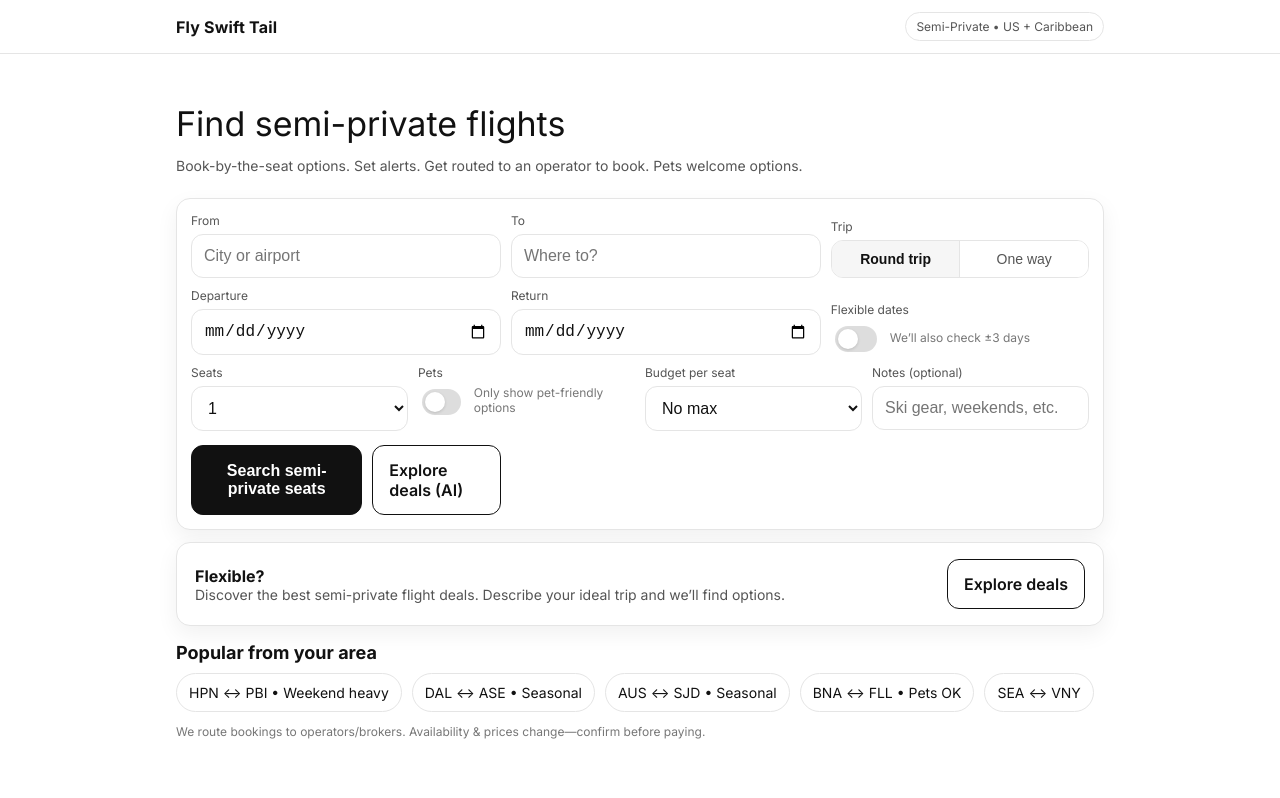
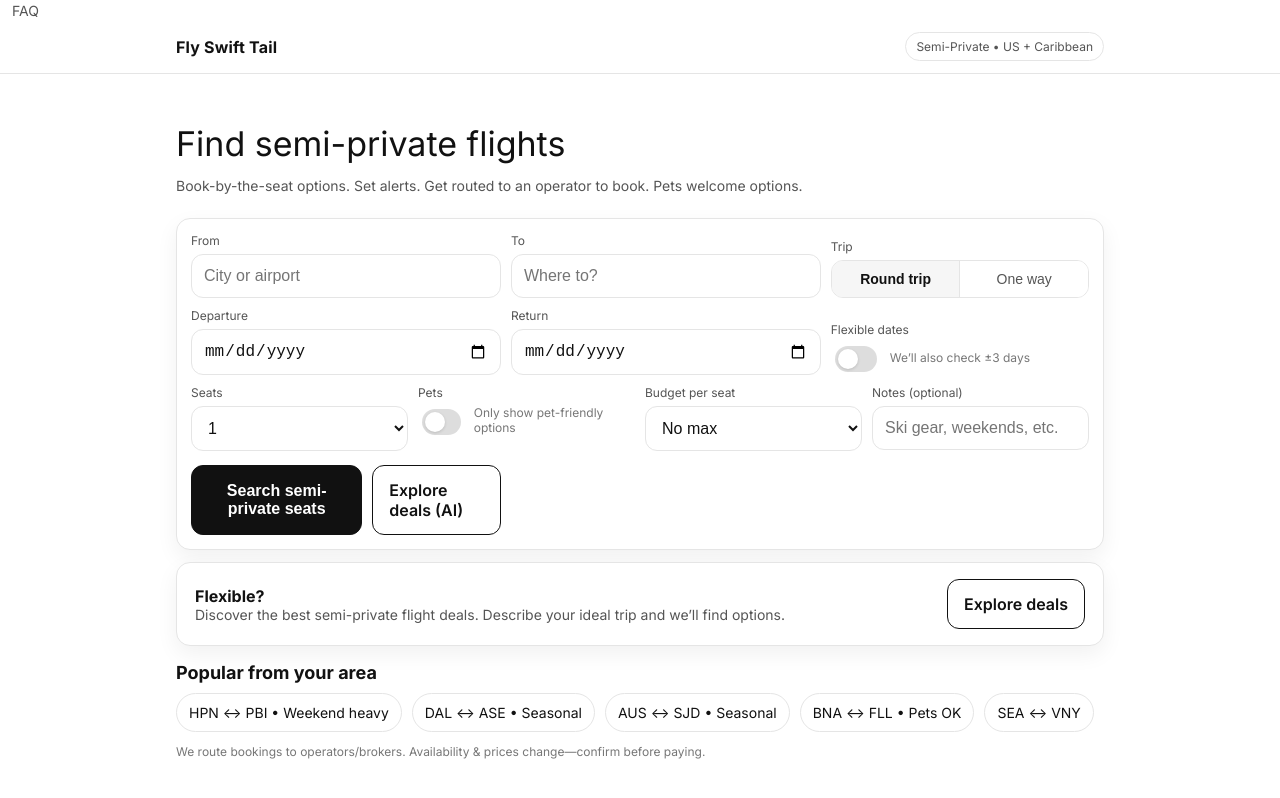
Before and after one commit to adamqureshi/fst-semi-private-form-demo, a plain HTML site: page index.html in a window 1280 px wide. Drawn offline with Linux system fonts and the light colour scheme.

Commit message:
Add FAQ link to index.html head section
Added FAQ link to the head section of the HTML.

```diff
--- a/index.html
+++ b/index.html
@@ -1,6 +1,7 @@
 <!doctype html>
 <html lang="en">
 <head>
+  <a href="/faq" style="font-size:14px;color:#555;margin-left:12px">FAQ</a>
   <meta charset="utf-8" />
   <meta name="viewport" content="width=device-width,initial-scale=1,viewport-fit=cover" />
   <title>Semi-Private Flights from <span id="title-city">Your City</span> | Fly Swift Tail</title>
```
